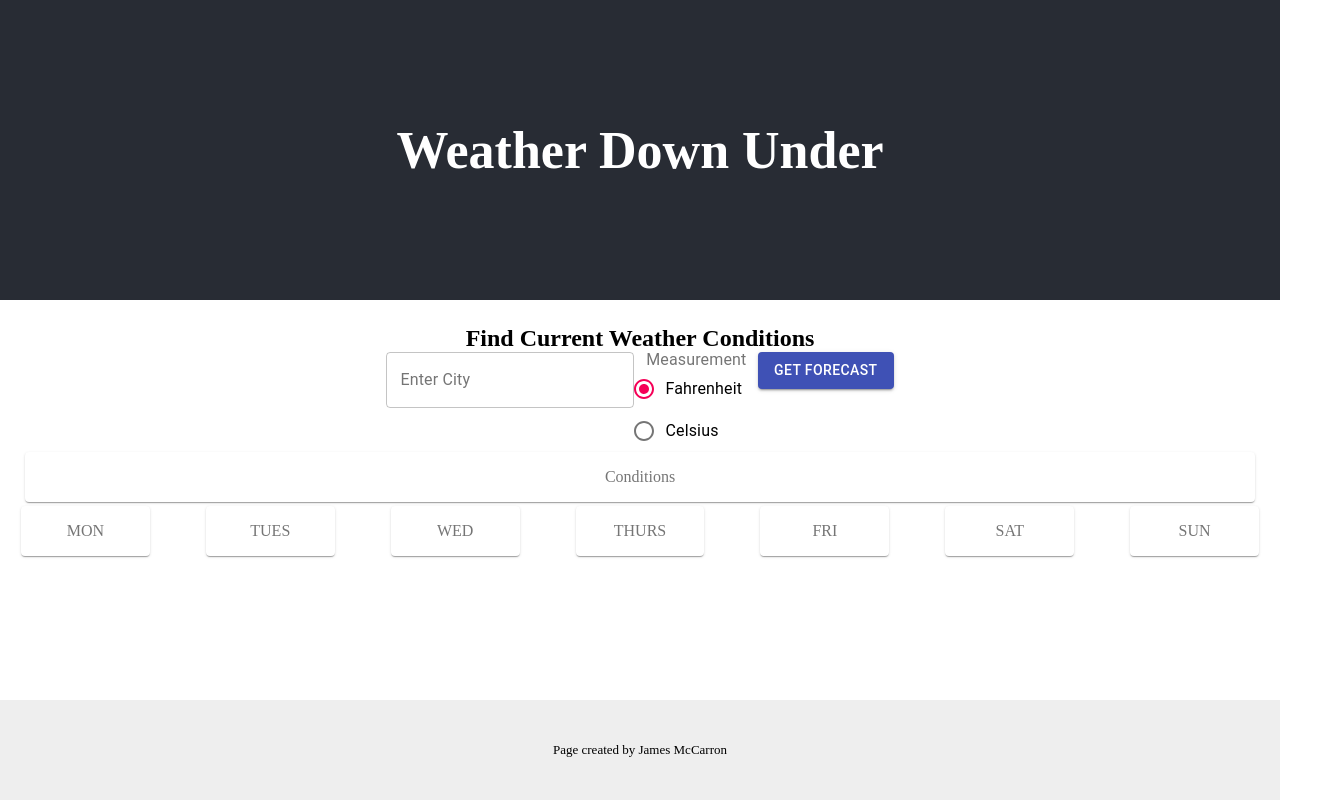
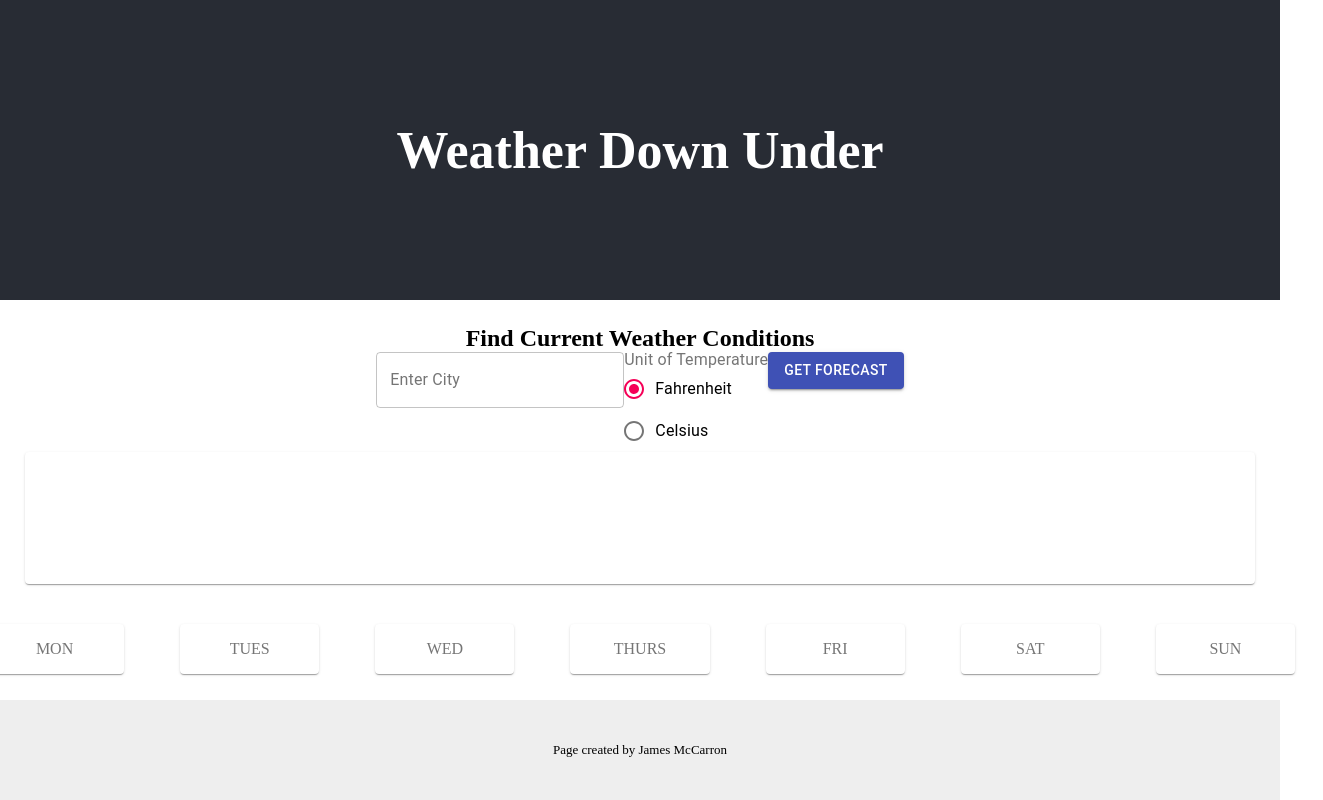
Before and after one commit to jimmikmak/weather-down-under, a React (Create React App) app in the folder client/: page / in a window 1280 px wide. Shown: the whole page, 1323 px wide, since content can reach past the window. Built offline with nearby package versions, Linux system fonts and the light colour scheme.

Commit message:
container spacing

```diff
--- a/client/src/components/Forecast/Forecast.js
+++ b/client/src/components/Forecast/Forecast.js
@@ -83,7 +83,7 @@ const Forecast = () => {
           onChange={(e) => setCity(e.target.value)}
         />
         <FormControl component="fieldset">
-          <FormLabel component="legend">Measurement</FormLabel>
+          <FormLabel component="legend">Unit of Temperature</FormLabel>
           <RadioGroup aria-label="measurement" name="units">
             <FormControlLabel
               control={<Radio />}
@@ -104,9 +104,15 @@ const Forecast = () => {
         <Button type="submit" variant="contained" color="primary">
           Get Forecast
         </Button>
-        <Grid container spacing={1}>
+        <Grid container spacing={10}>
           <Grid item xs={12}>
-            <Paper className={classes.paper}>Conditions</Paper>
+            <Paper className={classes.paper}>
+              <Conditions
+                responseObj={responseObj}
+                error={error}
+                loading={loading}
+              />
+            </Paper>
           </Grid>
           <Grid container spacing={7}>
             <Grid item xs>
@@ -133,7 +139,6 @@ const Forecast = () => {
           </Grid>
         </Grid>
       </form>
-      <Conditions responseObj={responseObj} error={error} loading={loading} />
     </div>
   );
 };
```
